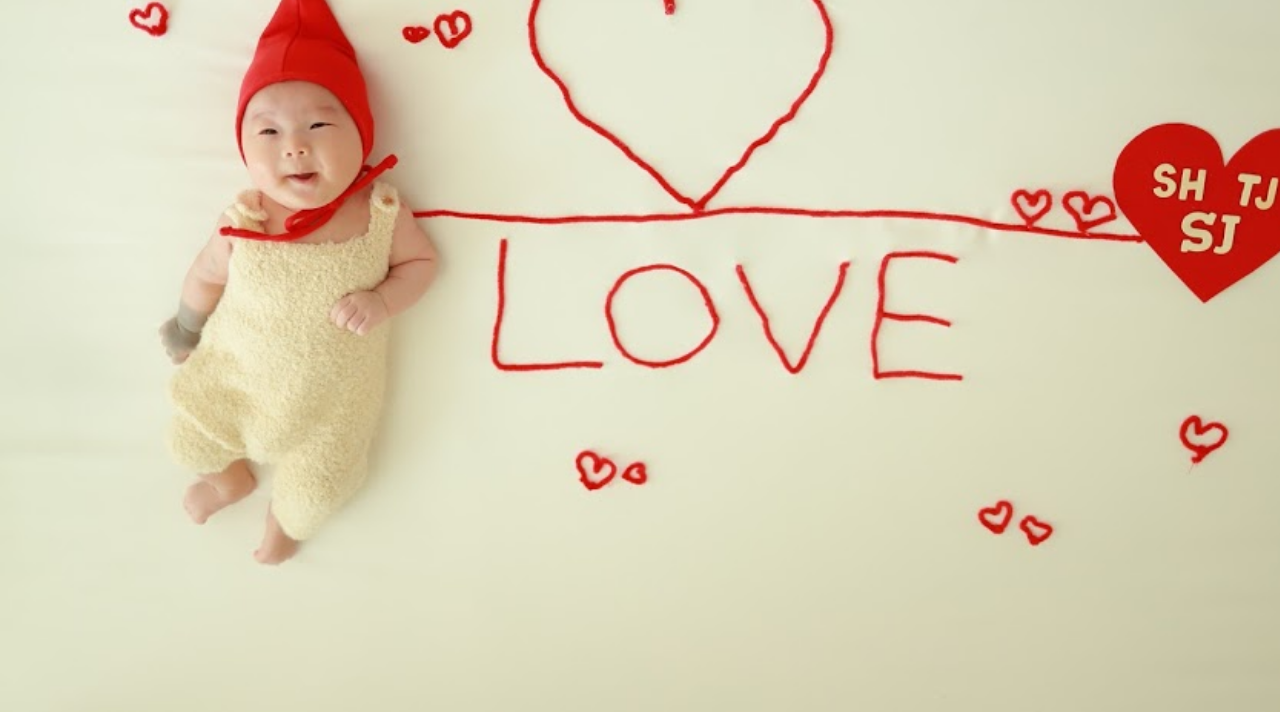
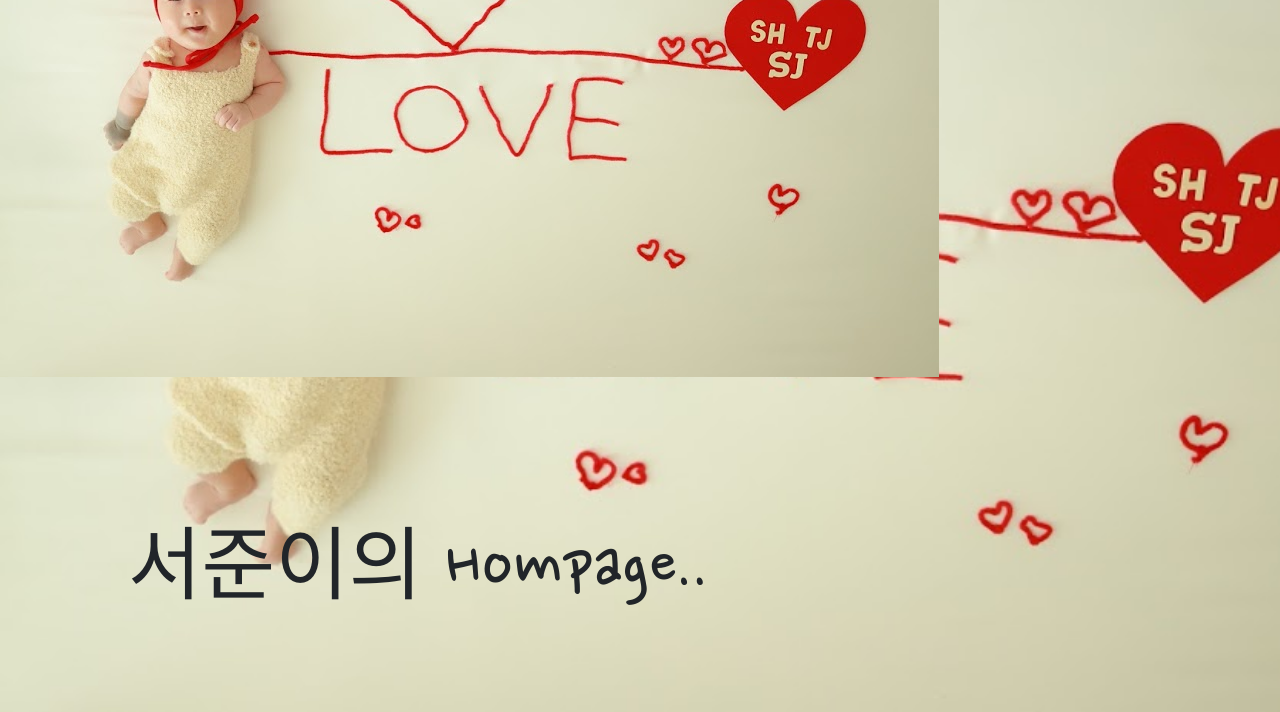
Before and after one commit to hsh3167/hanseojun, a plain HTML site: page index.html in a window 1280 px wide. Shown: the part 306-1018 px from the top of the page. Drawn offline with nearby package versions, Linux system fonts and the light colour scheme.

Commit message:
Update index.html

```diff
--- a/index.html
+++ b/index.html
@@ -58,6 +58,7 @@
                 </div>
               </nav>
               <div style="background-image: url(./img/main1.jpg); height:120vh; background-size: cover; z-index: 1; ">
+                <img src="./img/main1.jpg">
                 <h1 style="font-size: 10vh; position: relative; top:15%; left:10% ; font-family: 'Nanum Pen Script'; z-index: 2;"> 서준이의 Hompage..</h1>
             </div>
 <!--head end-->
```
